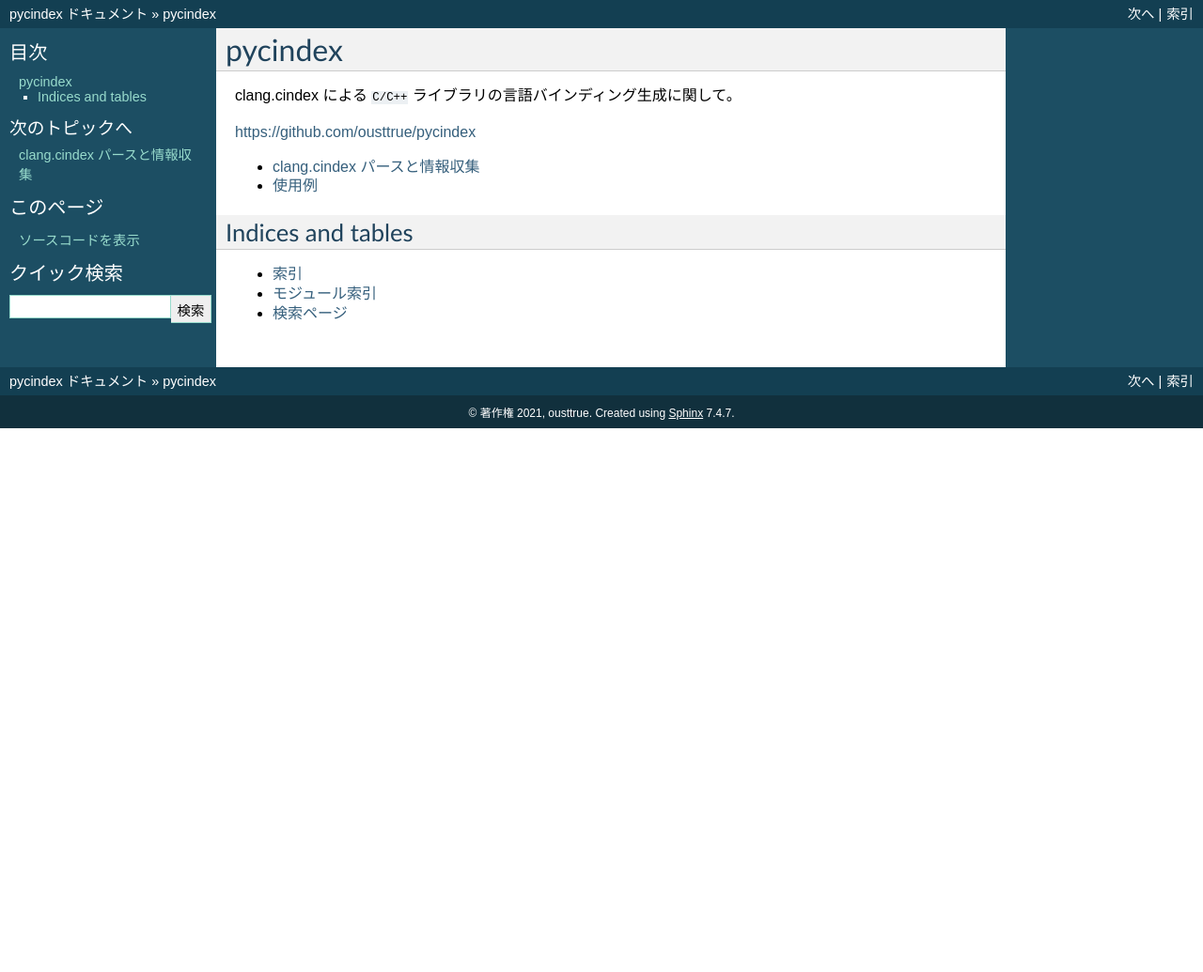
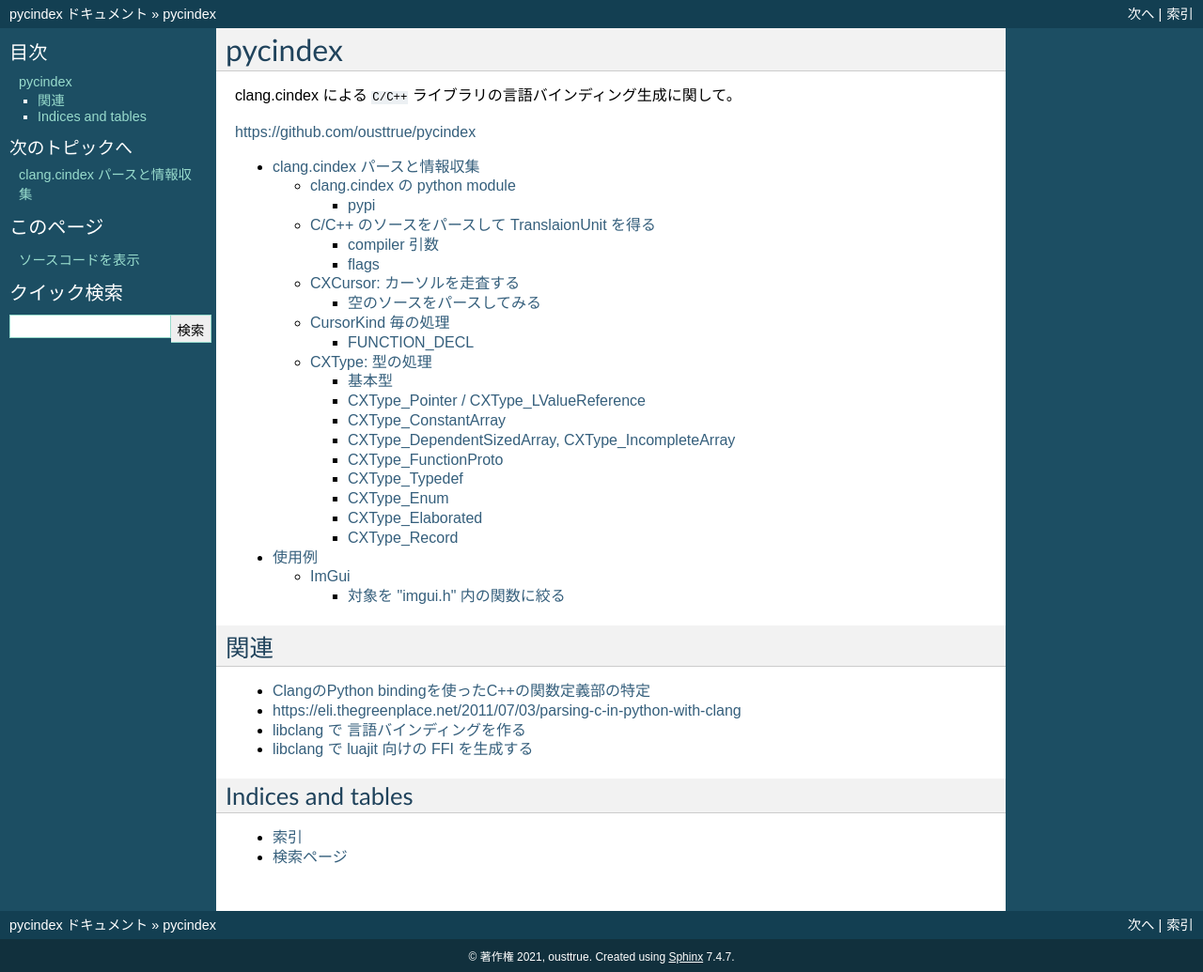
Before and after one commit to ousttrue/cywrap, a Sphinx documentation site: the page built from docs/index.md, in a window 1280 px wide. Shown: the whole page at 94% size. Built offline with Sphinx 7.4.7, drawn with Linux system fonts in a browser that asks for light colours; before the commit the page ends 900 px from its top, so only the background shows below that.

Commit message:
FUNCTION_DECL

````diff
--- /dev/null
+++ b/docs/cindex/cursor_kind/index.md
@@ -0,0 +1,9 @@
+# CursorKind 毎の処理
+
+cursor.kind 毎に処理を分岐する。
+`XXX_DECL` 各種ユーザー型の宣言が成されるので重要。
+
+```{toctree}
+:maxdepth: 1
+function_decl
+```
--- a/docs/cindex/traverse.md
+++ b/docs/cindex/traverse.md
@@ -1,8 +1,4 @@
-# カーソルを走査する
-
-* [ClangのPython bindingを使ったC++の関数定義部の特定](https://qiita.com/subaru44k/items/4e69ec987547011d7e63)
-* <https://eli.thegreenplace.net/2011/07/03/parsing-c-in-python-with-clang>
-* [libclang で luajit 向けの FFI を生成する](https://ousttrue.github.io/posts/2021/luajitffi/)
+# CXCursor: カーソルを走査する
 
 TranslationUnit.cursor が木構造になっているのでこれを走査する。
 なんの木構造なのかというと `C/C++` のソースの namespace の木構造みたいない感じ？
--- /dev/null
+++ b/docs/cindex/type/index.md
@@ -0,0 +1,44 @@
+# CXType: 型の処理
+
+* FUNCTION_DECL の result_type
+* PARM_DECL の type
+* FIELD_DECL の type
+* TYPEDEF_DECL の underlying_type
+
+など。
+
+## 基本型
+
+`void`, `int`, `float` など。
+Type.kind から直接わかる。
+
+## CXType_Pointer / CXType_LValueReference
+
+基本型か型参照が出現するまで `get_pointee()` で参照を剥がす。
+
+### const
+
+参照を剥がした各階層で `is_const_qualified` する。
+`const char *p` と `char *const p` の違い。
+
+## CXType_ConstantArray
+
+`get_array_element_type`
+`get_array_size`
+
+## CXType_DependentSizedArray, CXType_IncompleteArray
+
+`get_array_element_type`
+
+## CXType_FunctionProto
+
+関数ポインタ。
+`CXType_FunctionProto`
+
+## CXType_Typedef
+
+## CXType_Enum
+
+## CXType_Elaborated
+
+## CXType_Record
--- a/docs/index.md
+++ b/docs/index.md
@@ -5,13 +5,20 @@
 <https://github.com/ousttrue/pycindex>
 
 ```{toctree}
-:maxdepth: 1
+:maxdepth: 3
 cindex/index
 examples/index
 ```
 
+## 関連
+
+* [ClangのPython bindingを使ったC++の関数定義部の特定](https://qiita.com/subaru44k/items/4e69ec987547011d7e63)
+* <https://eli.thegreenplace.net/2011/07/03/parsing-c-in-python-with-clang>
+
+* [libclang で 言語バインディングを作る](https://ousttrue.github.io/posts/2021/winter/cindex/)
+* [libclang で luajit 向けの FFI を生成する](https://ousttrue.github.io/posts/2021/luajitffi/)
+
 ## Indices and tables
 
 -   {ref}`genindex`
--   {ref}`modindex`
 -   {ref}`search`
````
Also changed, not shown: docs/cindex/cursor_kind/function_decl.md (added, +79 -0 lines), docs/cindex/index.md (+2 -0 lines), 1 other file.
